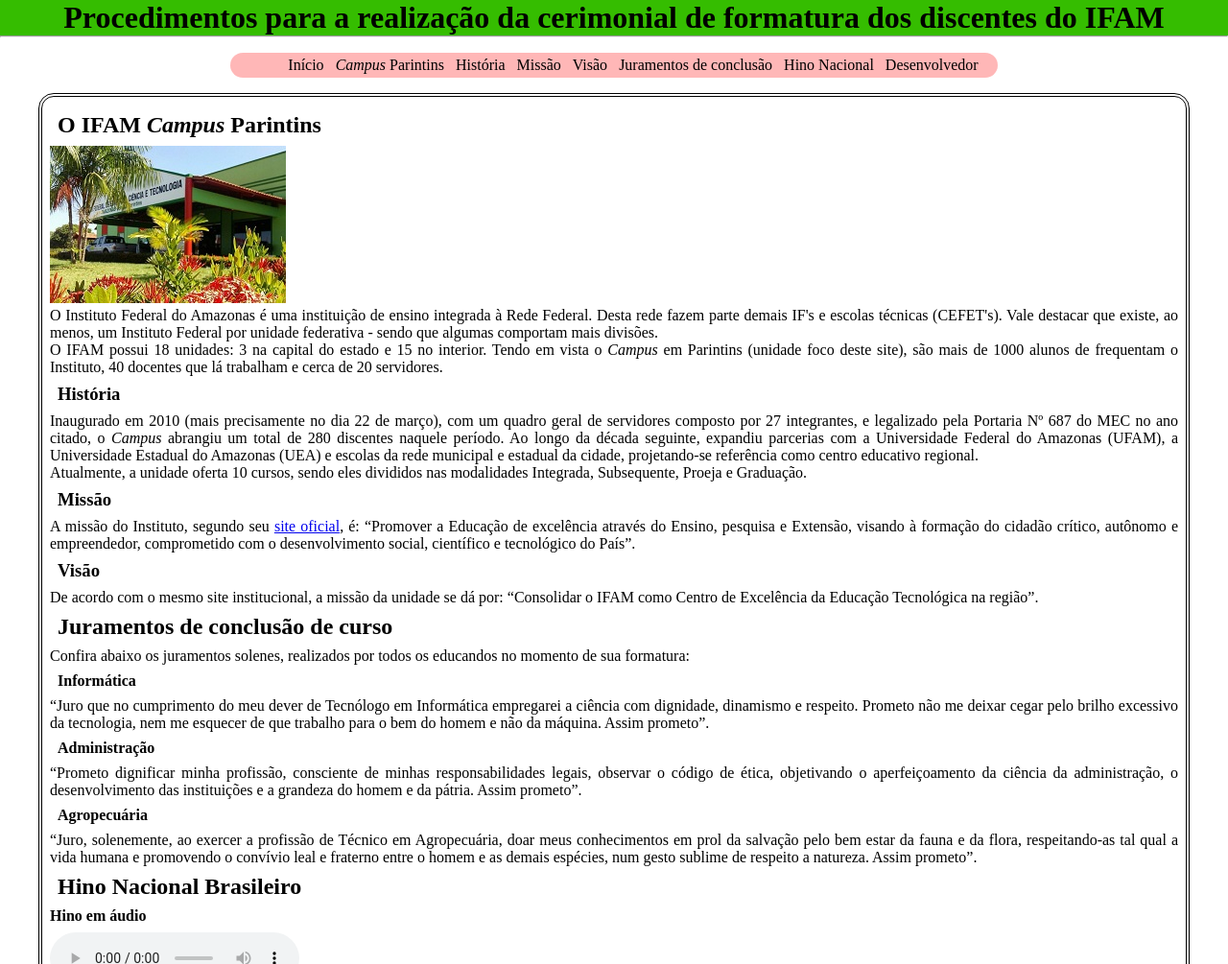
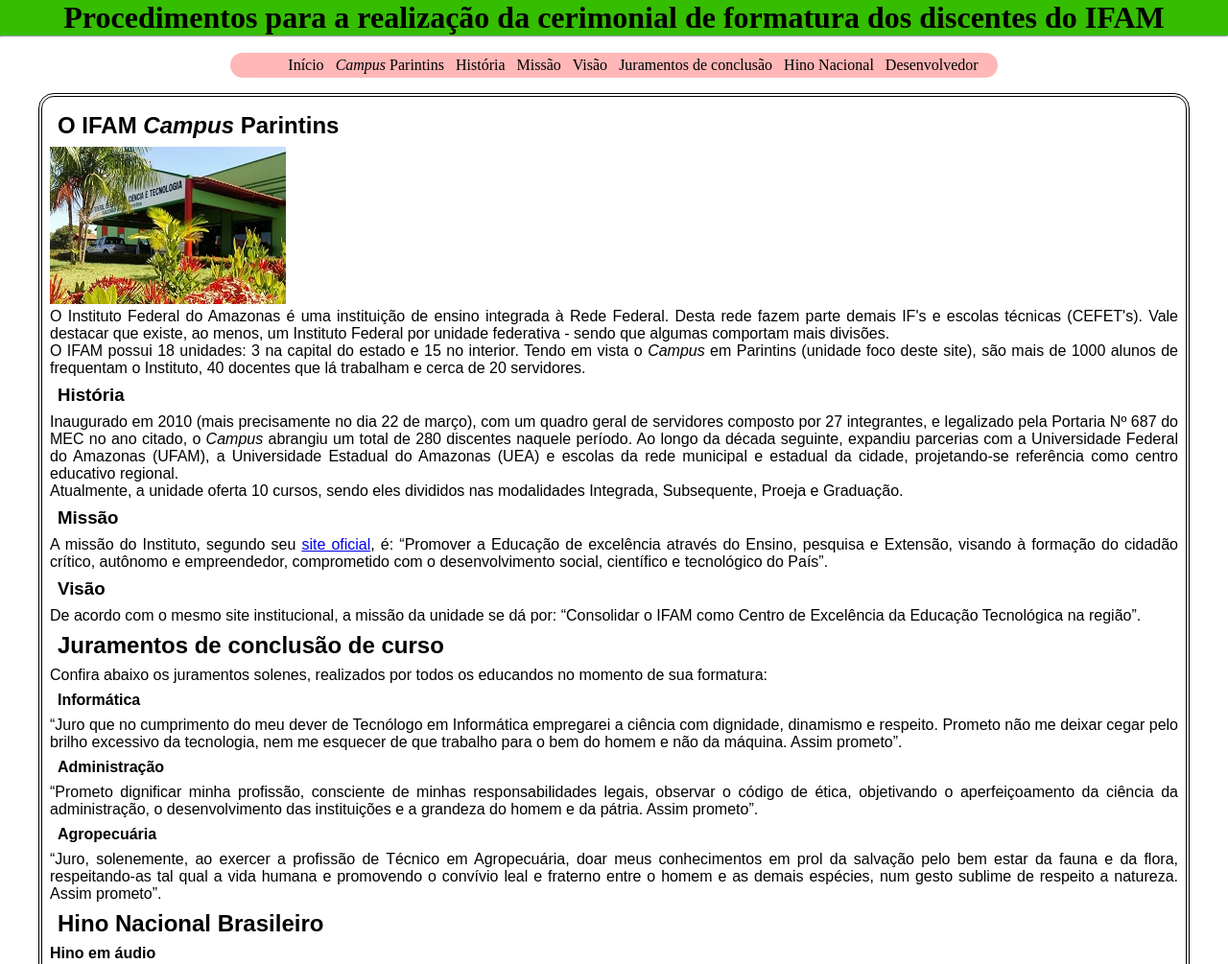
Before and after one commit to RomaniniGabriel/siteCerimonialAntigo, a plain HTML site: page index.html in a window 1280 px wide. Shown: the top 1005 px of the page at 96% size. Drawn offline with Linux system fonts and the light colour scheme.

Commit message:
Mudança da família da fonte

```diff
--- a/style.css
+++ b/style.css
@@ -22,6 +22,8 @@ h1{
     border: 4px  black;
     border-style: double;
     text-align: justify;
+    font-family: 'Montserrant',Arial;
+
 }
 
 h2, h3, h4{
```
